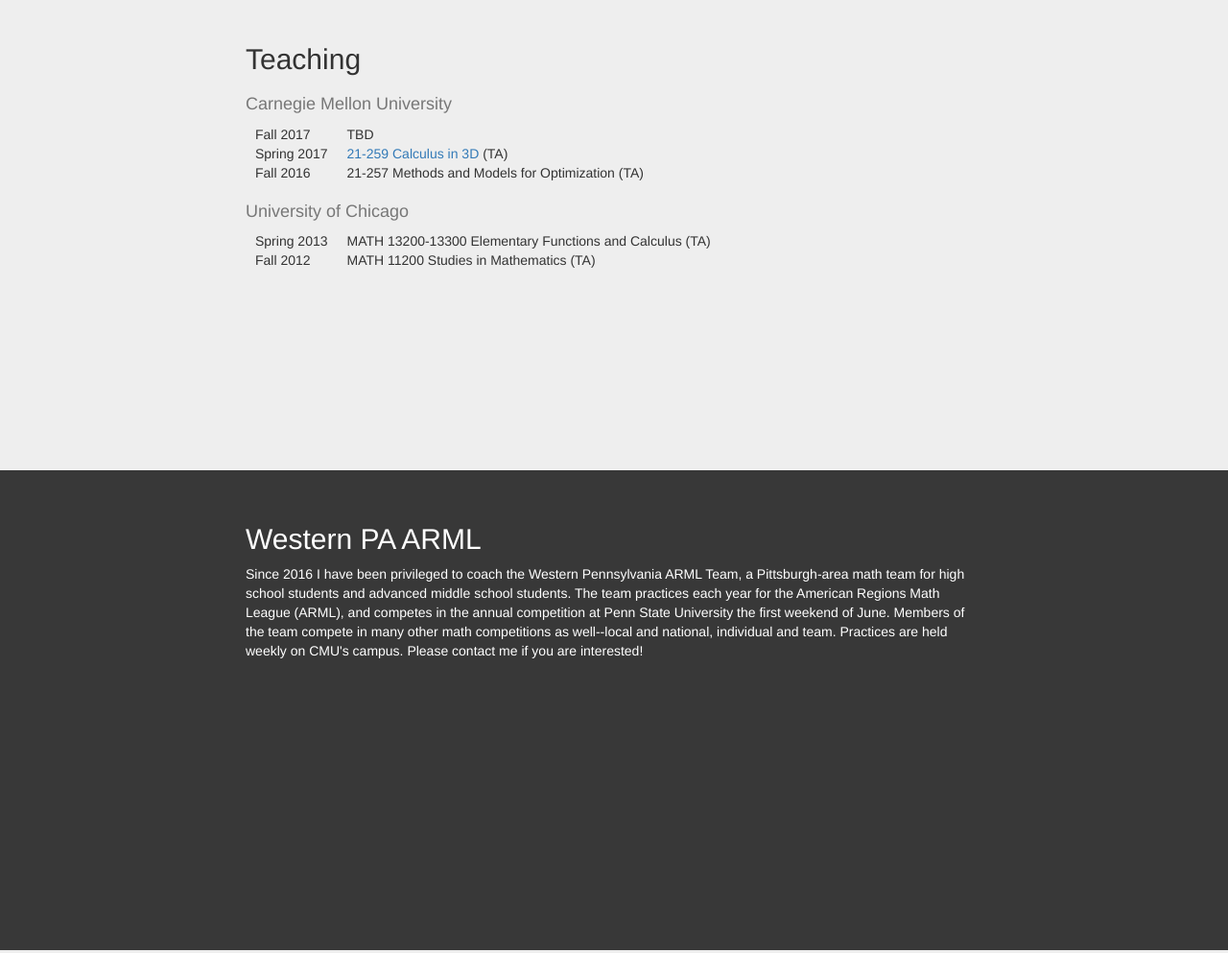
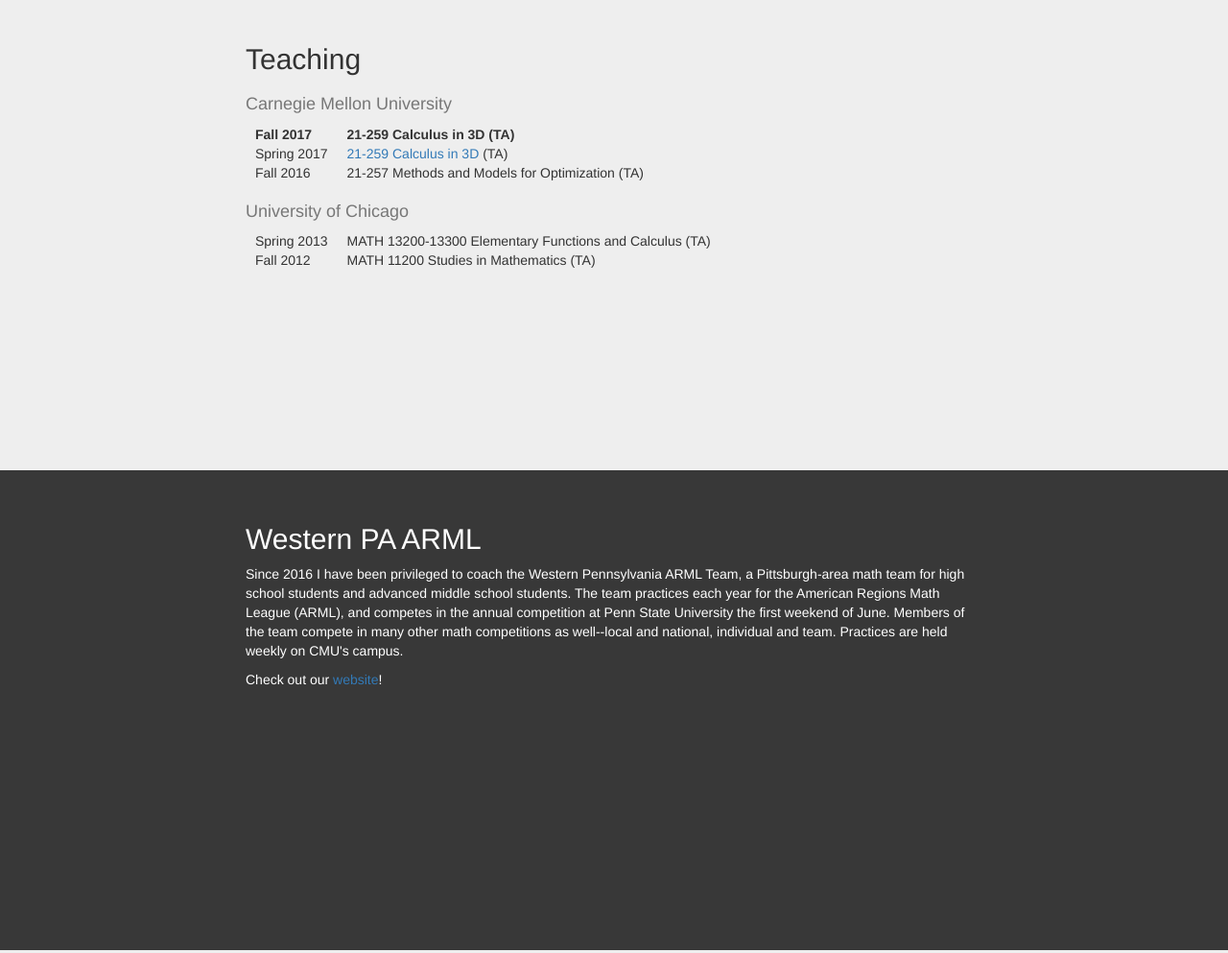
Before and after one commit to cjargue/cjargue.github.io, a plain HTML site: page index.html in a window 1280 px wide. Shown: the part 1080-2073 px from the top of the page at 96% size. Drawn offline with Linux system fonts and the light colour scheme.

Commit message:
added fall TA assignment, ARML site link

```diff
--- a/index.html
+++ b/index.html
@@ -74,9 +74,9 @@
 		<h1>Teaching</h1>
 		<table class="courses">
 			<caption>Carnegie Mellon University</caption>
-			<tr>
+			<tr style="font-weight: bold;">
 				<td>Fall&nbsp;2017</td>
-				<td>TBD</td>
+				<td>21-259 Calculus in 3D (TA)</td>
 			</tr>
 			<tr>
 				<td>Spring&nbsp;2017</td>
@@ -101,8 +101,13 @@
 
 	<div class = "section container" id="ARML">
 		<h1>Western PA ARML</h1>
-		Since 2016 I have been privileged to coach the Western Pennsylvania ARML Team, a Pittsburgh-area math team for high school students and advanced middle school students. The team practices each year for the American Regions Math League (ARML), and competes in the annual competition at Penn State University the first weekend of June. Members of the team compete in many other math competitions as well--local and national, individual and team. Practices are held weekly on CMU's campus. Please contact me if you are interested!
-		<!--Team website: [INSERT LINK].-->
+		<p>
+			Since 2016 I have been privileged to coach the Western Pennsylvania ARML Team, a Pittsburgh-area math team for high school students and advanced middle school students. The team practices each year for the American Regions Math League (ARML), and competes in the annual competition at Penn State University the first weekend of June. Members of the team compete in many other math competitions as well--local and national, individual and team. Practices are held weekly on CMU's campus.
+		</p>
+
+		<p>
+			Check out our <a href = "http://math.cmu.edu/~cargue/arml/">website</a>!
+		</p>
 	</div>
 
 	<div class = "section container" id = "about">
--- a/starter-template.css
+++ b/starter-template.css
@@ -67,11 +67,11 @@ a.navbar-brand:hover {
 .courses {
 	margin-bottom: 10px;
 }
-.courses td{
+.courses td {
 	padding-left:10px;
 	padding-right:10px;
 }
-.courses caption{
+.courses caption {
 	font-size: 18px;
 }
 .courses tr td:first-child {
```
